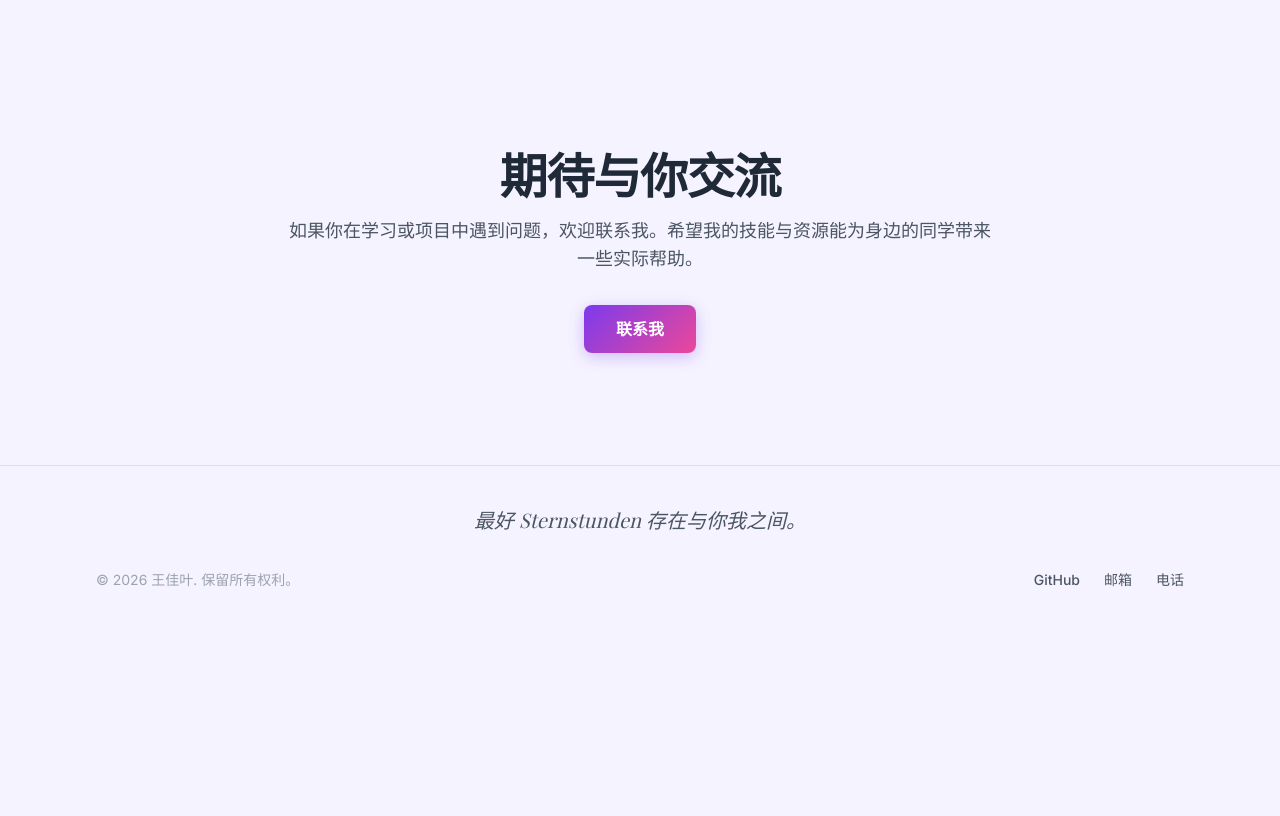
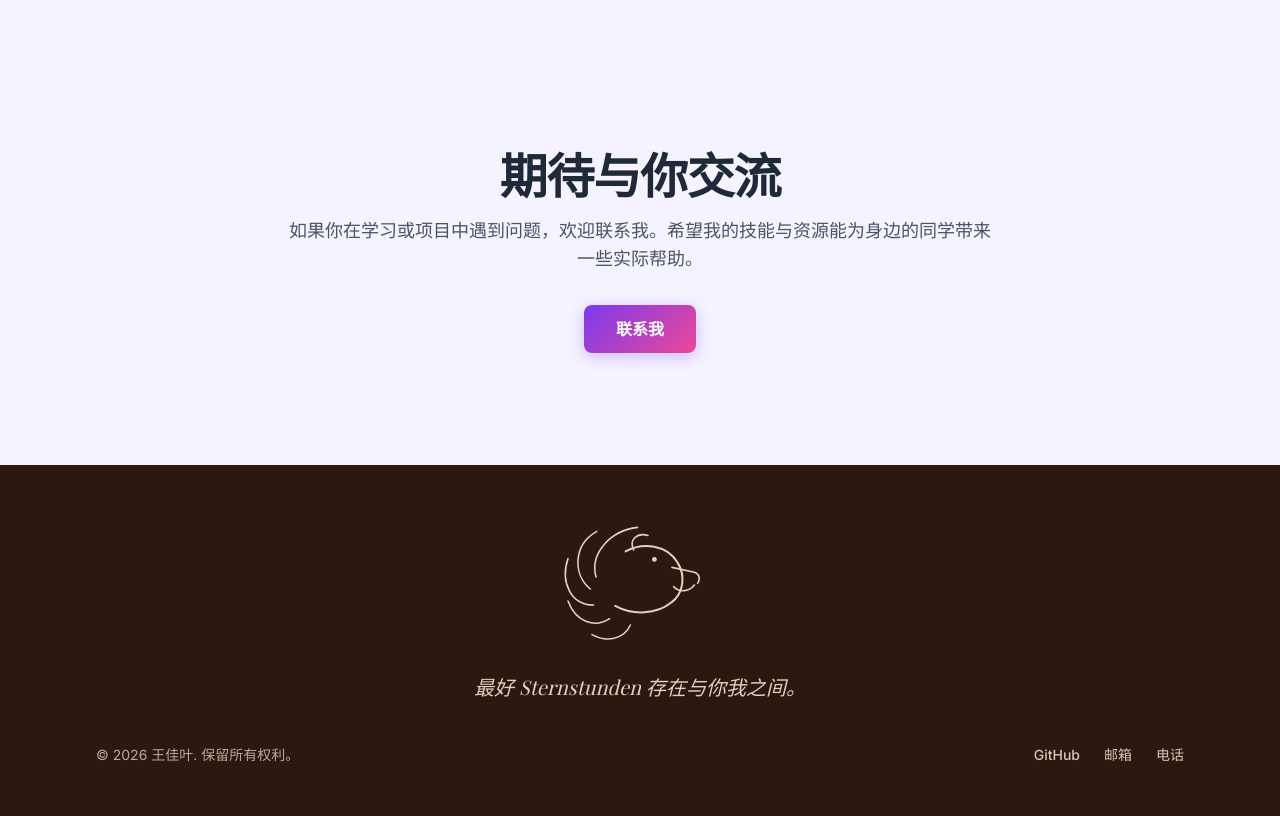
Before and after one commit to leaf-dal/personal-website, an Astro site: page / in a window 1280 px wide. Shown: the part 2956-3772 px from the top of the page. Before the commit the page ends 3589 px from the top, so only its background shows below. Built offline with nearby package versions, Linux system fonts and the light colour scheme; Astro itself is replaced by a stand-in of ours; a web font is replaced by a local one.

Commit message:
页脚改为深赭石色并添加狮子线稿

```diff
--- a/src/components/Footer.astro
+++ b/src/components/Footer.astro
@@ -1,22 +1,73 @@
 ---
 /**
  * 页脚组件
- * 展示版权信息与社交链接，作为全站统一页脚复用。
+ * 深赭石色大地色块背景，中央放置极简狮子侧脸线稿，
+ * 下方展示 Sternstunden 诗意文字、版权信息与社交链接。
  */
 import { SOCIAL_LINKS, SITE_AUTHOR } from '../constants/site';
 ---
 
-<!-- border-t border-border: 顶部分隔线 -->
-<footer class="border-t border-border bg-bg-primary py-10">
+<!--
+  页脚容器：
+  - bg-[#2C1810]: 深赭石色大地色块
+  - text-[#F5E6D3]: 浅米色文字，确保在深色背景上可读
+-->
+<footer class="bg-[#2C1810] py-12 text-[#F5E6D3]">
   <div class="mx-auto max-w-6xl px-4 sm:px-6 lg:px-8">
+    <!-- 狮子侧脸线稿：极简线条风格，面朝右 -->
+    <div class="mx-auto mb-8 flex justify-center">
+      <svg
+        class="h-24 w-auto opacity-90 sm:h-32"
+        viewBox="0 0 200 160"
+        fill="none"
+        xmlns="http://www.w3.org/2000/svg"
+        aria-hidden="true"
+      >
+        <!--
+          狮子线稿：使用 currentColor 继承父级浅米色
+          鬃毛用流动弧线表达，头部为简洁侧面轮廓
+        -->
+        <g stroke="currentColor" stroke-width="2" stroke-linecap="round">
+          <!-- 鬃毛：五条流动弧线，从头部后方散开 -->
+          <path d="M45 80c-8-30 18-58 52-62" />
+          <path d="M38 95c-22-18-22-55 8-72" />
+          <path d="M42 115c-28 0-42-28-32-58" />
+          <path d="M62 132c-18 12-42 5-52-22" />
+          <path d="M88 140c-8 18-30 22-48 12" />
+
+          <!-- 头部轮廓：侧面，面朝右 -->
+          <path
+            d="M82 48c22-12 52-8 65 14 10 16 8 38-8 50-18 15-48 16-70 4"
+            stroke-width="2.5"
+          />
+
+          <!-- 突出的口鼻 -->
+          <path d="M140 68l28 6c6 2 8 8 4 14" />
+
+          <!-- 耳朵 -->
+          <path d="M92 46c-6-12 4-22 18-18" />
+
+          <!-- 嘴巴线条 -->
+          <path d="M142 92c8 8 20 6 26-2" />
+        </g>
+
+        <!-- 眼睛：实心小圆点 -->
+        <circle cx="118" cy="58" r="3" fill="currentColor" stroke="none" />
+      </svg>
+    </div>
+
     <!-- 底部诗意文字：使用优雅衬线字体 -->
-    <p class="font-serif-elegant text-center text-lg italic text-text-secondary sm:text-xl">
+    <p
+      class="font-serif-elegant text-center text-lg italic opacity-90 sm:text-xl"
+    >
       最好 Sternstunden 存在与你我之间。
     </p>
 
-    <div class="mt-8 flex flex-col items-center justify-between gap-4 md:flex-row">
+    <div
+      class="mt-10 flex flex-col items-center justify-between gap-4 md:flex-row"
+    >
       <!-- 版权信息：动态获取当前年份 -->
-      <p class="text-sm text-text-muted">
+      <p class="text-sm opacity-70">
         &copy; {new Date().getFullYear()} {SITE_AUTHOR}. 保留所有权利。
       </p>
 
@@ -29,7 +80,7 @@ import { SOCIAL_LINKS, SITE_AUTHOR } from '../constants/site';
                 href={social.url}
                 target="_blank"
                 rel="noopener noreferrer"
-                class="text-sm font-medium text-text-secondary transition-colors hover:text-accent"
+                class="text-sm font-medium opacity-85 transition-opacity hover:opacity-100 hover:underline hover:underline-offset-4"
                 aria-label={social.ariaLabel}
               >
                 {social.name}
```
